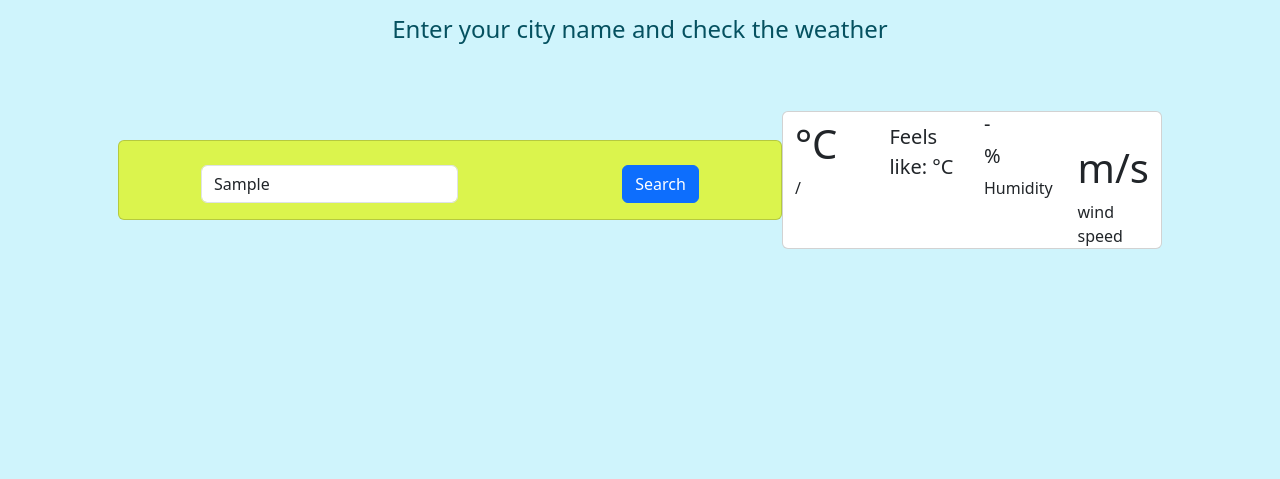
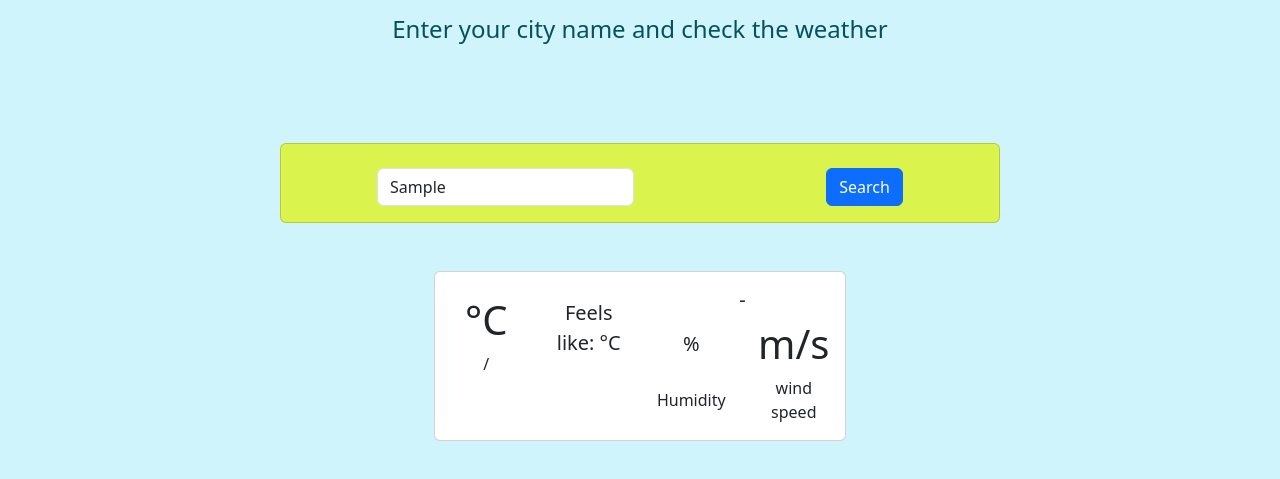
Before and after one commit to itsamritabhowmick/js_weather_app_API_generator, a plain HTML site: page index.html in a window 1280 px wide. Both pictures are taken after typing "Sample" into the empty fields and a click on the button "Search". Shown: the part 101-580 px from the top of the page. Drawn offline with nearby package versions, Linux system fonts and the light colour scheme; no server answers.

Commit message:
Add initial HTML structure for Weather API app

```diff
--- a/index.html
+++ b/index.html
@@ -16,7 +16,7 @@
     </p>
 
     <main
-      class="container d-flex justify-content-center align-items-center my-3 p-5"
+      class="container d-flex justify-content-center align-items-center flex-column my-5 p-5"
     >
       <div
         class="card pt-4 mw-100"
@@ -44,8 +44,8 @@
         <!-- end of search-button -->
       </div>
 
-      <div id="weather-display" class="card d-none">
-        <div class="container">
+      <div id="weather-display" class="card d-none mt-5">
+        <div class="container py-3" id="city-row">
           <div class="row">
             <!-- .............................Column 1 start ......................... -->
             <!-- for left-hand side , here present city, temperature and feels like-->
@@ -53,13 +53,15 @@
               <!-- row 1 of col 1 -->
               <div class="row">
                 <div class="col">
-                  <h5 id="city"></h5>
+                  <h5 id="city" class="text-center"></h5>
                 </div>
               </div>
 
               <!-- row 2 of col 1 -->
-              <div class="row">
-                <div class="col">
+              <div class="row text-center">
+                <div
+                  class="col d-flex justify-content-around align-items-center flex-column"
+                >
                   <div>
                     <h5 class="fs-1"><span id="temp-val"></span>°C</h5>
                     <span id="max-temp-val"></span>/<span
@@ -82,7 +84,7 @@
             <div class="col">
               <div class="row">
                 <div class="col">
-                  <h5>
+                  <h5 id="desc" class="text-center">
                     <span id="desc-val"></span>-<span
                       id="detailed-desc-val"
                     ></span>
@@ -90,12 +92,16 @@
                 </div>
               </div>
 
-              <div class="row">
-                <div class="col">
+              <div class="row text-center">
+                <div
+                  class="col col d-flex justify-content-around align-items-center flex-column"
+                >
                   <h5><span id="humidity-val"></span>%</h5>
                   <span>Humidity</span>
                 </div>
-                <div class="col">
+                <div
+                  class="col col d-flex justify-content-around align-items-center flex-column"
+                >
                   <h5 class="fs-1"><span id="wind-speed-val"></span>m/s</h5>
                   <span>wind speed</span>
                 </div>
```
